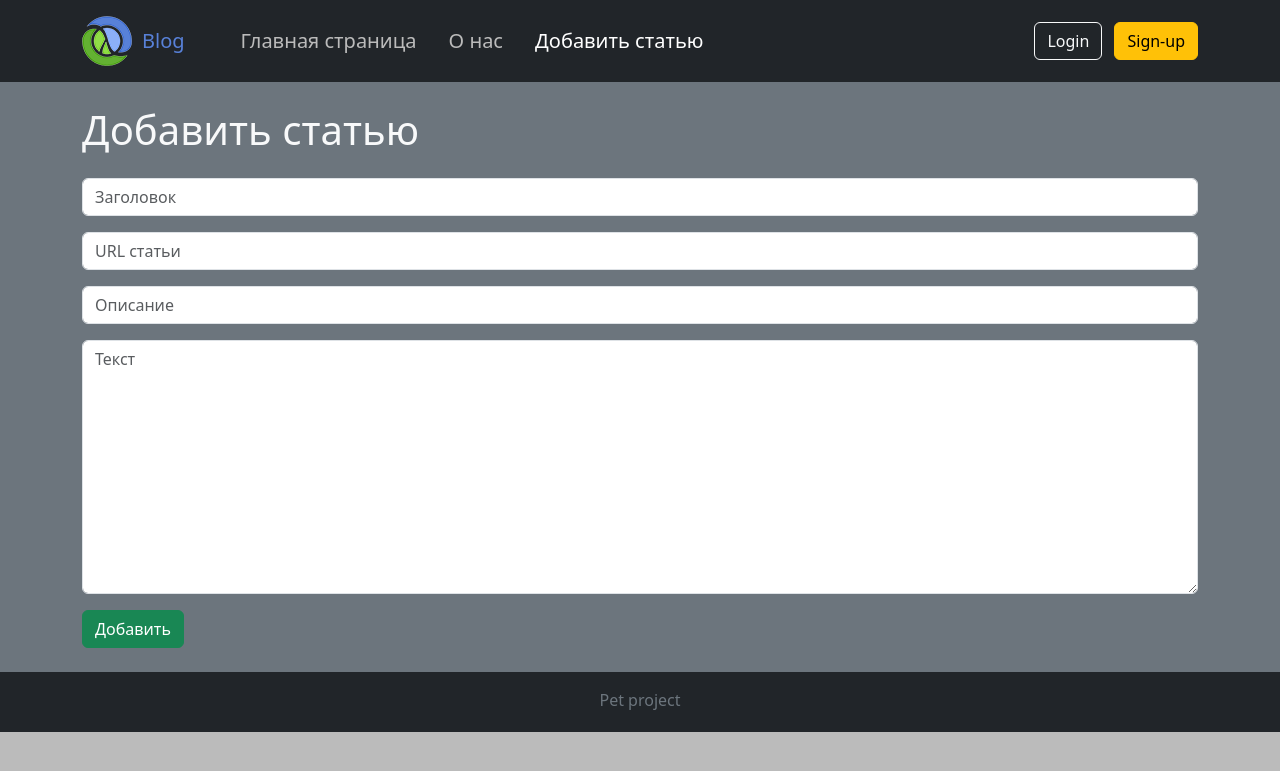
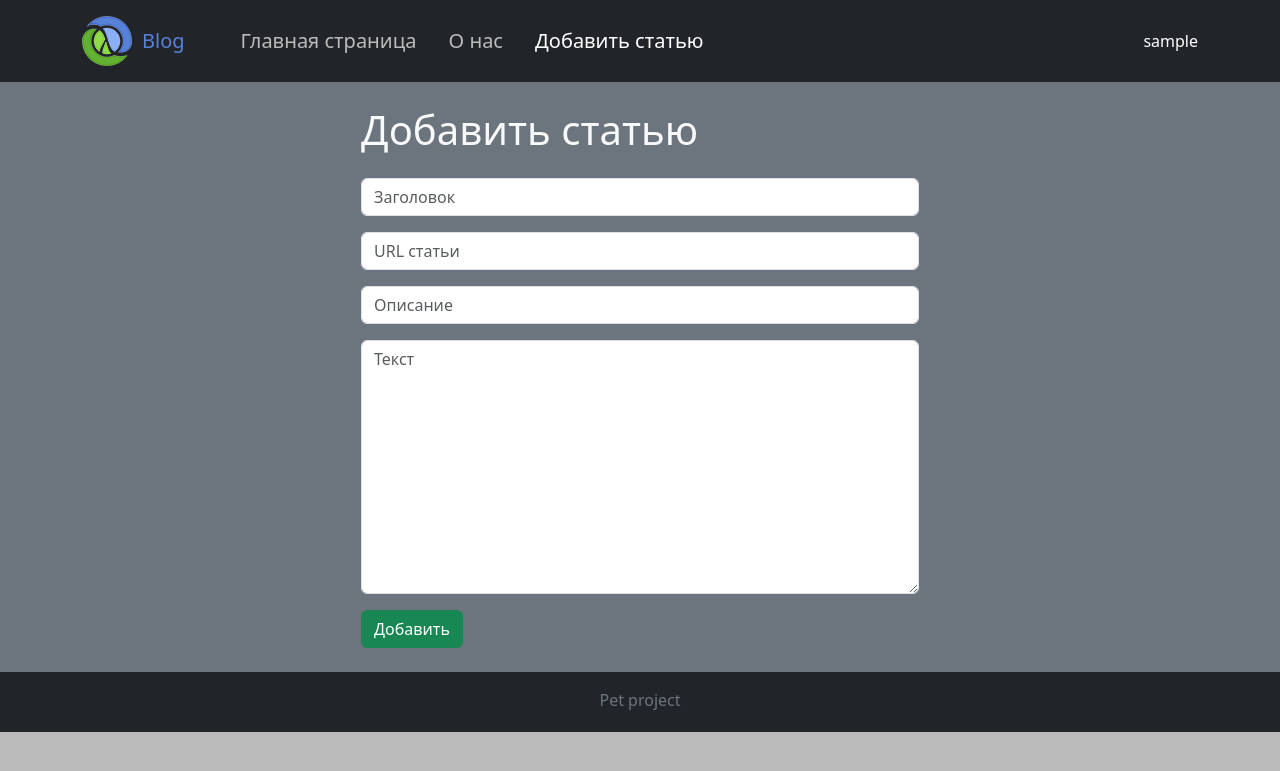
Before and after one commit to Flayzex/first_blog, a Django app: page /addarticle/ in a window 1280 px wide. Shown: the top 771 px of the page. Run offline with Django 4.2, Linux system fonts and the light colour scheme; the visitor is signed in with stand-in values (Sample User, id 1); some libraries are stand-ins or nearby versions.

Commit message:
Update frontend for forms

```diff
--- a/blog/articles/static/articles/css/style.css
+++ b/blog/articles/static/articles/css/style.css
@@ -33,3 +33,9 @@ body {
 .menu-selected:hover {
     color: var(--bs-white)
 }
+
+form {
+    width: 50%;
+    margin-left: auto;
+    margin-right: auto;
+}
--- a/blog/articles/templates/articles/addarticle.html
+++ b/blog/articles/templates/articles/addarticle.html
@@ -2,9 +2,9 @@
 
 {% block content %}
 
-<h1 class="mb-4">{{ title }}</h1>
 <form action="{% url 'add_article' %}" method="post" enctype="multipart/form-data">
     {% csrf_token %}
+    <h1 class="mb-4">{{ title }}</h1>
 
    {{ form.non_fields_errors }}
 
--- a/blog/articles/templates/articles/base.html
+++ b/blog/articles/templates/articles/base.html
@@ -35,8 +35,12 @@
                 </ul>
 
                 <div class="text-end">
-                    <button type="button" class="btn btn-outline-light me-2">Login</button>
-                    <button type="button" class="btn btn-warning">Sign-up</button>
+                    {% if request.user.is_authenticated %}
+                    {{ user.username }}
+                    {% else %}
+                    <a href="#" class="btn btn-outline-light me-2">Войти</a>
+                    <a href="{% url 'registration' %}" class="btn btn-warning me-2">Зарегистрироваться</a>
+                    {% endif %}
                 </div>
             </div>
         </div>
```
